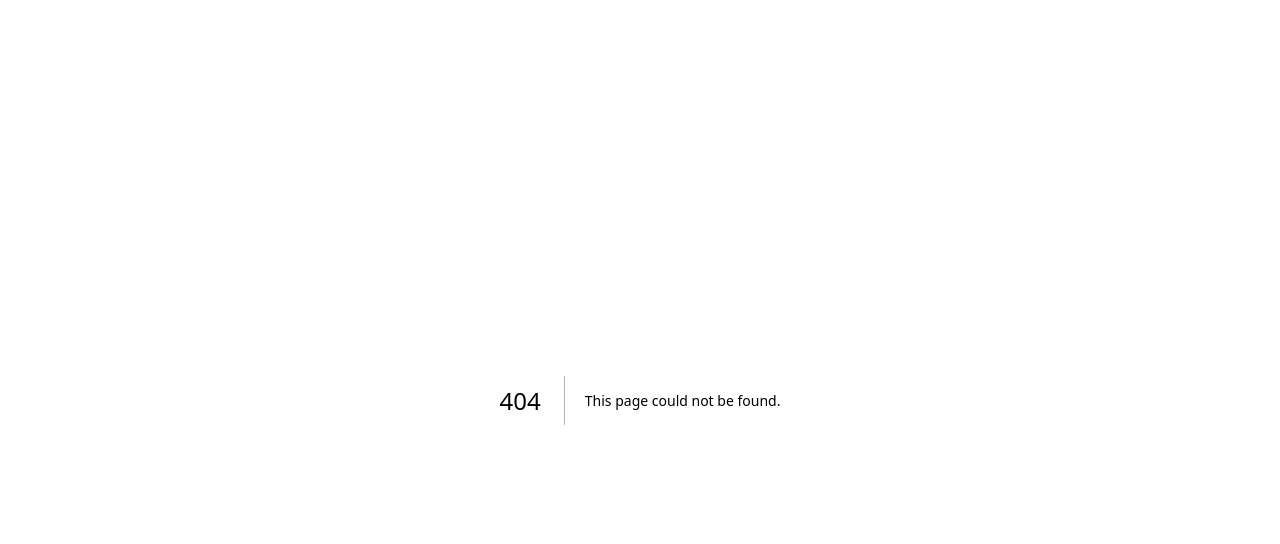
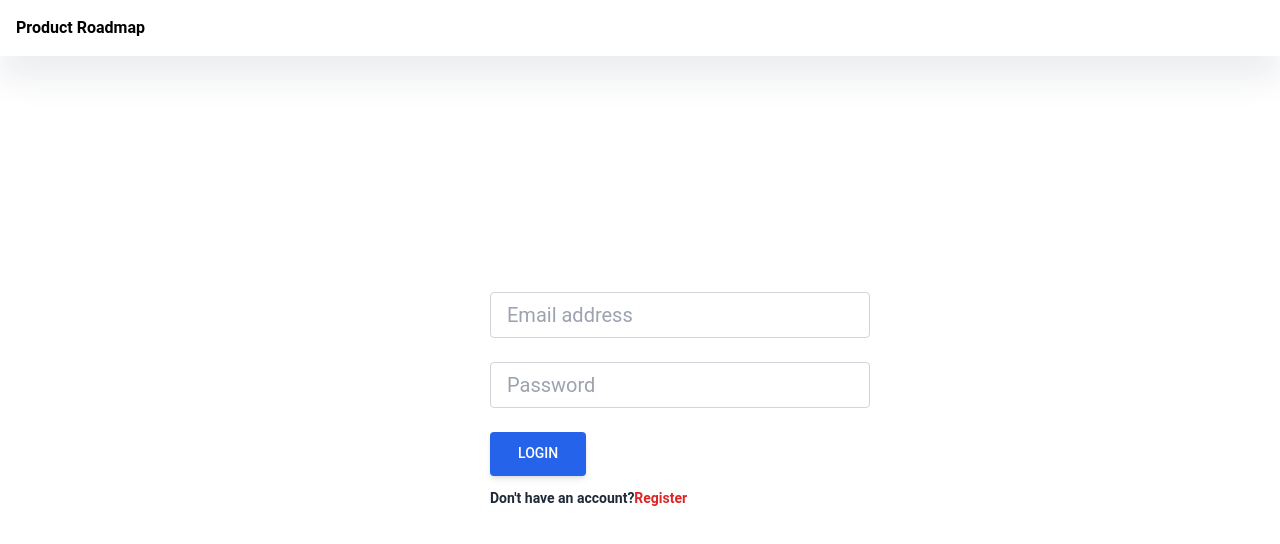
Before and after one commit to yufias/rakamin_frontend, a Next.js app: page /v1/auth in a window 1280 px wide. Before the commit this address had no page. Shown: the top 544 px of the page. Built offline with nearby package versions, Linux system fonts and the light colour scheme.

Commit message:
created login page

```diff
--- a/next.config.js
+++ b/next.config.js
@@ -4,7 +4,18 @@ const nextConfig = {
     compiler: {
         // Enables the styled-components SWC transform
         styledComponents: true
-    }
+    },
+    basePath: '/v1',
+    async redirects() {
+        return [
+          {
+            source: '/',
+            destination: '/v1',
+            basePath: false,
+            permanent: false, // make this true if you want the redirect to be cached by the search engines and clients forever
+          },
+        ]
+    },
 }
 
 module.exports = nextConfig
--- /dev/null
+++ b/pages/auth.js
@@ -0,0 +1,10 @@
+import Layout from '../src/components/Layout'
+import Login from '../src/components/molecules/Login'
+
+export default function Auth() {
+  return (
+    <Layout>
+        <Login />
+    </Layout>
+  )
+}
--- a/pages/index.js
+++ b/pages/index.js
@@ -1,5 +1,4 @@
 import Layout from '../src/components/Layout'
-import styles from '../styles/Home.module.css'
 
 export default function Home() {
   return (
--- /dev/null
+++ b/services/index.js
@@ -0,0 +1,4 @@
+export const Auth = {
+    signIn: 'https://todo-api-18-140-52-65.rakamin.com/auth/login',
+    signUp: 'https://todo-api-18-140-52-65.rakamin.com/signup'
+}
--- a/src/components/Layout/Header/index.js
+++ b/src/components/Layout/Header/index.js
@@ -8,7 +8,7 @@ const Header = () => {
                 <meta name="description" content="Rakamin Frontend Test - Yufi Ariftiyo Sidi" />
                 <link rel="icon" href="/favicon.ico" />
                 <link rel="preconnect" href="https://fonts.googleapis.com" />
-                <link rel="preconnect" href="https://fonts.gstatic.com" crossOrigin />
+                <link rel="preconnect" href="https://fonts.gstatic.com" crossOrigin="true" />
                 <link href="https://fonts.googleapis.com/css2?family=Montserrat:wght@400;700&family=Roboto:wght@400;700&display=swap" />
             </Head>
         </>
--- /dev/null
+++ b/src/components/molecules/Login/index.js
@@ -0,0 +1,85 @@
+import { useState } from "react";
+import Axios from 'axios';
+import { Auth } from "../../../../services";
+import { Spin } from 'antd';
+import { useRouter } from 'next/router'
+
+const Login = () => {
+    const [isLoading, setIsLoading] = useState(false);
+    const [email, setEmail] = useState('');
+    const [password, setPassword] = useState('');
+    const router = useRouter()
+
+    const submitLogin = () => {
+        setIsLoading(true);
+
+        Axios.post(Auth.signIn, {
+            email,
+            password
+        })
+        .then(res => {
+            const auth_token = res.data.auth_token;
+            localStorage.setItem('auth_token', auth_token);
+            router.push('/');
+        })
+        .catch(err => {
+            console.log(err, 'Error');
+        })
+        .finally(_ => {
+            setIsLoading(false);
+        })
+    }
+
+    return (
+        <section className="h-screen p-40 bg-white">
+            <div className="px-6 h-full text-gray-800">
+                <div className="flex xl:justify-center lg:justify-between justify-center items-center flex-wrap h-full g-6">
+                    <div className="xl:ml-20 xl:w-5/12 lg:w-5/12 md:w-8/12 mb-12 md:mb-0">
+                        <form>
+                            <div className="mb-6">
+                                <input
+                                    type="text"
+                                    className="form-control block w-full px-4 py-2 text-xl font-normal text-gray-700 bg-white bg-clip-padding border border-solid border-gray-300 rounded transition ease-in-out m-0 focus:text-gray-700 focus:bg-white focus:border-blue-600 focus:outline-none"
+                                    placeholder="Email address"
+                                    value={email}
+                                    onChange={(e) => setEmail(e.target.value)}
+                                />
+                            </div>
+
+                            <div className="mb-6">
+                                <input
+                                    type="password"
+                                    className="form-control block w-full px-4 py-2 text-xl font-normal text-gray-700 bg-white bg-clip-padding border border-solid border-gray-300 rounded transition ease-in-out m-0 focus:text-gray-700 focus:bg-white focus:border-blue-600 focus:outline-none"
+                                    placeholder="Password"
+                                    value={password}
+                                    onChange={(e) => setPassword(e.target.value)}
+                                />
+                            </div>
+
+                            <div className="text-center lg:text-left">
+                                <button
+                                    type="button"
+                                    onClick={submitLogin}
+                                    className="inline-block px-7 py-3 bg-blue-600 text-white font-medium text-sm leading-snug uppercase rounded shadow-md hover:bg-blue-700 hover:shadow-lg focus:bg-blue-700 focus:shadow-lg focus:outline-none focus:ring-0 active:bg-blue-800 active:shadow-lg transition duration-150 ease-in-out"
+                                >
+                                    {isLoading ? <Spin /> : 'Login'}
+                                </button>
+                                <p className="text-sm font-semibold mt-2 pt-1 mb-0">
+                                    Don't have an account?
+                                    <a
+                                        href="#"
+                                        className="text-red-600 hover:text-red-700 focus:text-red-700 transition duration-200 ease-in-out"
+                                    >
+                                        Register
+                                    </a>
+                                </p>
+                            </div>
+                        </form>
+                    </div>
+                </div>
+            </div>
+        </section>
+    )
+}
+
+export default Login;
```
